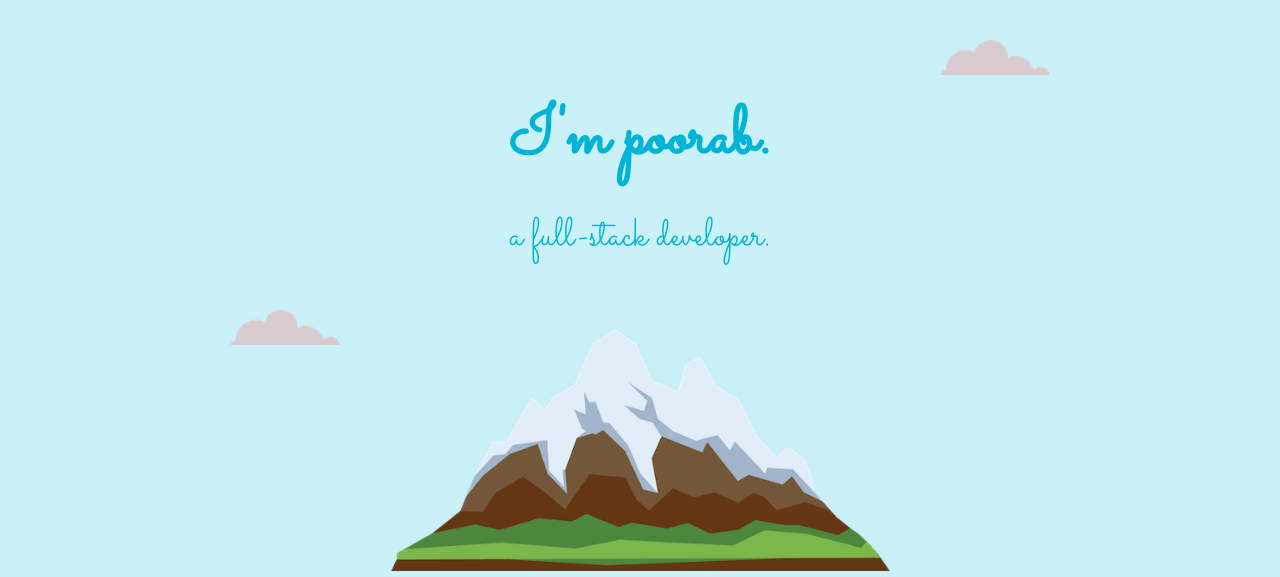
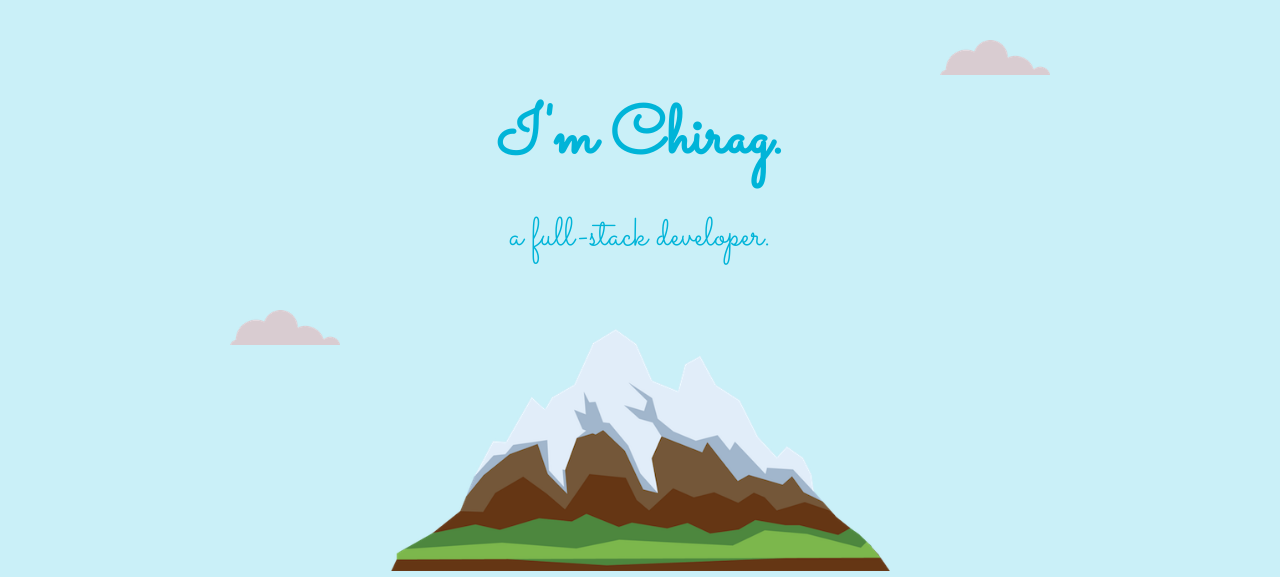
Before and after one commit to Chirag-Narnolia/my-resume, a plain HTML site: page index.html in a window 1280 px wide. Shown: the top 577 px of the page. Drawn offline with Linux system fonts and the light colour scheme.

Commit message:
Updated Index file

```diff
--- a/index.html
+++ b/index.html
@@ -11,13 +11,13 @@
     <link rel="preconnect" href="https://fonts.gstatic.com" crossorigin>
     <link href="https://fonts.googleapis.com/css2?family=Merriweather&family=Montserrat&family=Sacramento&display=swap"
         rel="stylesheet">
-    <title>poorab patel</title>
+    <title>Chirag Narnolia</title>
 </head>
 
 <body>
     <div class="top-container">
         <img src="images/cloud.png" alt="" class="cloud-1">
-        <h1 class="title">I'm poorab.</h1>
+        <h1 class="title">I'm Chirag.</h1>
         <h2 class="title">a full-stack developer.</h2>
         <img src="images/cloud.png" alt="" class="cloud-2">
         <img src="images/mountain.png" alt="" class="mountain">
```
